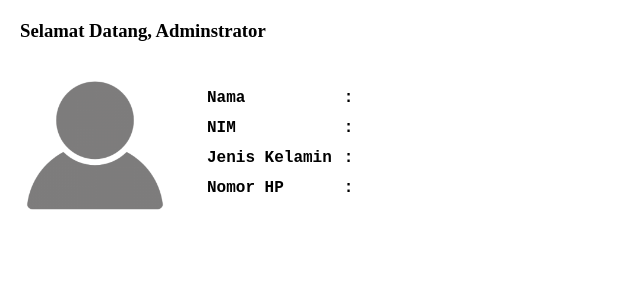
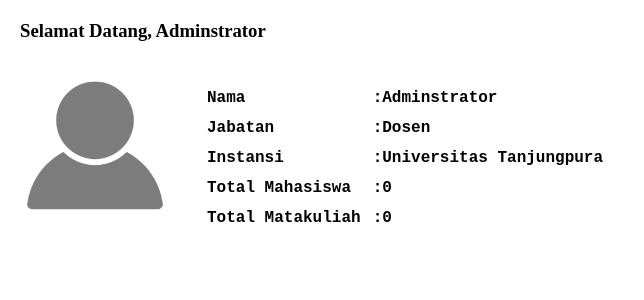
Before and after one commit to Dhaboav/web-login, a PHP site: page /konten/index.php in a window 1280 px wide. Shown: the part 80-380 px from the top of the page, without its empty margins (0-644 px from the left). Run offline with PHP 8.4, Linux system fonts and the light colour scheme; the visitor is signed in with stand-in values (Sample User, id 1); data that the repository does not hold is empty.

Commit message:
update admin profile

```diff
--- a/login_page/konten/index.php
+++ b/login_page/konten/index.php
@@ -37,9 +37,15 @@ if (isset($_SESSION['userID'])) {
     </div>
 
     <?php
-    $link   = mysqli_connect('localhost', 'root', '12345678', 'uas');
-    $sql    = "SELECT * FROM mahasiswa WHERE nama='$userID'";
-    $data   = mysqli_fetch_row(mysqli_query($link, $sql));
+    $link           = mysqli_connect('localhost', 'root', '12345678', 'uas');
+    $sql            = "SELECT * FROM mahasiswa WHERE nama='$userID'";
+    $sql_matkul     = "SELECT COUNT(id_matakuliah) FROM mata_kuliah";
+    $sql_mahasiswa  = "SELECT COUNT(nim) FROM mahasiswa";
+    $data           = mysqli_fetch_row(mysqli_query($link, $sql));
+    $matkul         = mysqli_fetch_row(mysqli_query($link, $sql_matkul));
+    $mahasiswa      = mysqli_fetch_row(mysqli_query($link, $sql_mahasiswa));
+
+
     echo "
     <div class='pesan'>
         <h3>Selamat Datang, $userID</h3>
@@ -47,6 +53,31 @@ if (isset($_SESSION['userID'])) {
     <div class='mahasiswa'>
         <img src='user.png' alt='user' width='190'>
         <table>
+    ";
+    if ($userID == 'Adminstrator') {
+        echo "
+            <tr>
+                <td><p>Nama</p></td>
+                <td>:$userID</td>
+            </tr>
+            <tr>
+                <td><p>Jabatan</p></td>
+                <td>:Dosen</td>
+            </tr>
+            <tr>
+                <td><p>Instansi</p></td>
+                <td>:Universitas Tanjungpura</td>
+            </tr>
+            <tr>
+                <td><p>Total Mahasiswa</p></td>
+                <td>:$mahasiswa[0]</td>
+            </tr>
+            <tr>
+                <td><p>Total Matakuliah</p></td>
+                <td>:$matkul[0]</td>
+            </tr>";
+    } else {
+        echo "
             <tr>
                 <td><p>Nama</p></td>
                 <td>:$data[1]</td>
@@ -62,10 +93,12 @@ if (isset($_SESSION['userID'])) {
             <tr>
                 <td><p>Nomor HP</p></td>
                 <td>:$data[3]</td>
-            </tr>
+            </tr> ";
+    }
+    echo "
         </table>
-    </div>
-    "
+    </div>";
+
     ?>
 </body>
 
--- a/login_page/konten/style.css
+++ b/login_page/konten/style.css
@@ -23,7 +23,6 @@ body {margin: 0px;}
 .pesan {margin: 20px;}
 .mahasiswa {
     text-align: center;
-    border: 5px 0px solid black;
     padding: 20px 0px;
 }
 
```
